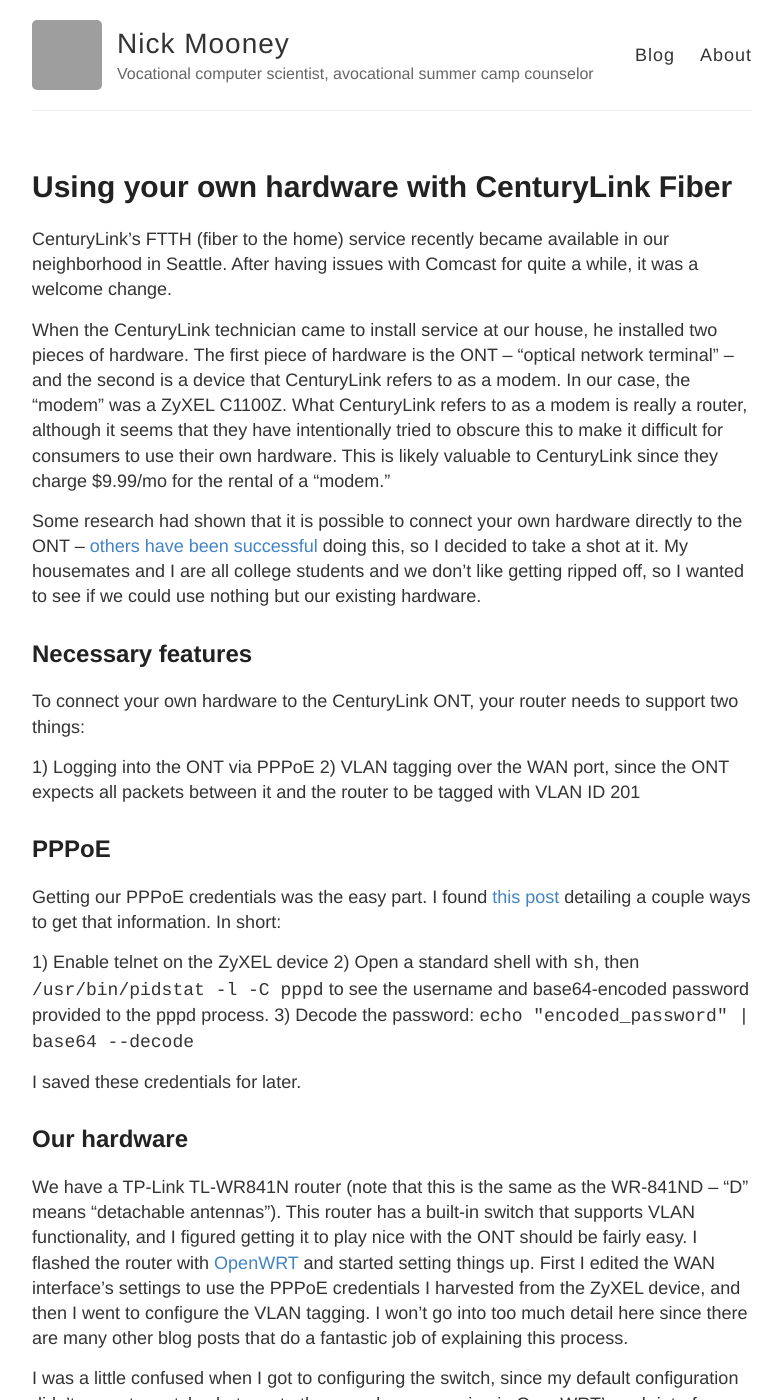
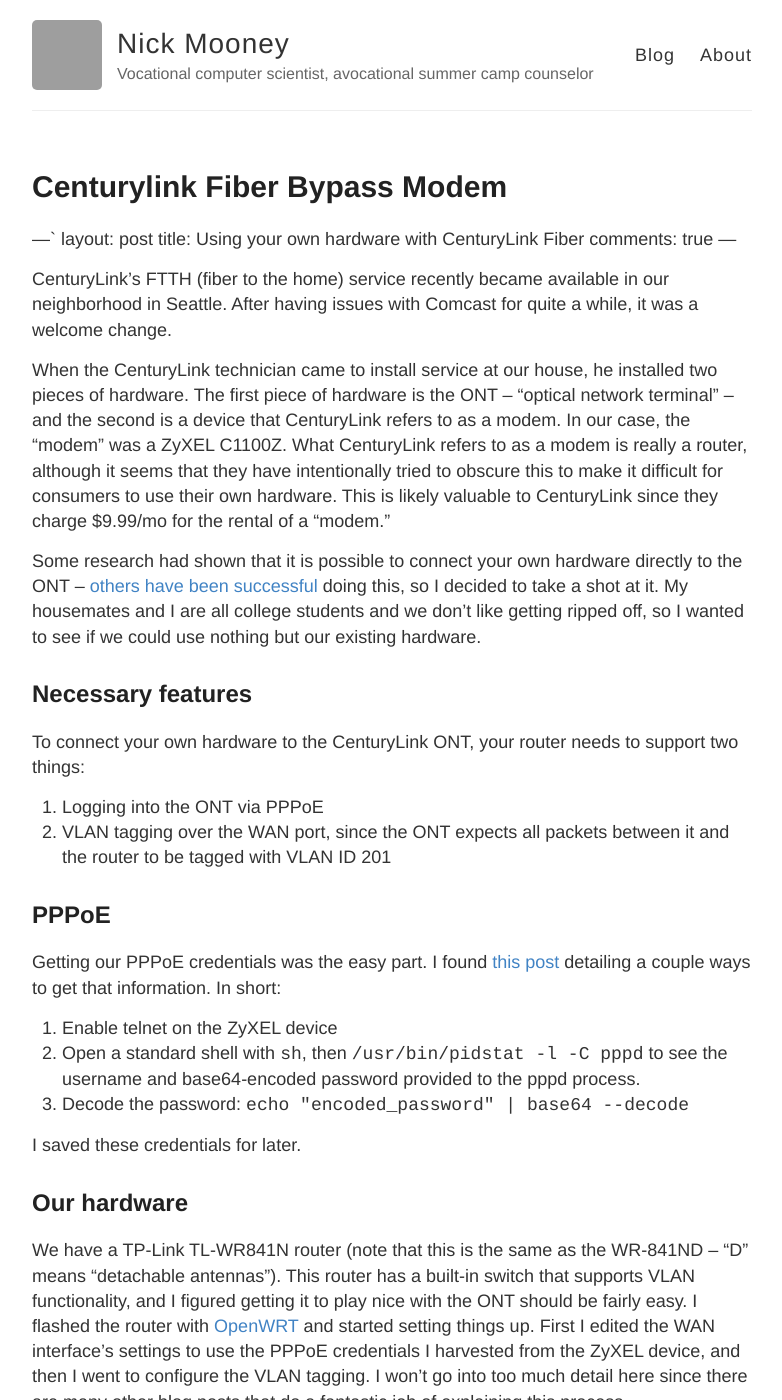
Before and after one commit to nickmooney/nickmooney.github.io, a Jekyll site: the page built from _posts/2016-12-23-centurylink-fiber-bypass-modem.md, in a window 1280 px wide and 1400 px high. Shown: the whole window, without its empty margins (248-1030 px from the left). Built offline with Jekyll 4.4.1, drawn with Linux system fonts in a browser that asks for light colours; our own code applies the rules of GitHub Pages for plain Markdown files; comment, search, counter and statistics services are not loaded; grey boxes are pictures that could not be loaded.

Commit message:
Fix list syntax

```diff
--- a/_posts/2016-12-23-centurylink-fiber-bypass-modem.md
+++ b/_posts/2016-12-23-centurylink-fiber-bypass-modem.md
@@ -1,4 +1,4 @@
----
+---`
 layout: post
 title: Using your own hardware with CenturyLink Fiber
 comments: true
@@ -14,16 +14,16 @@
 ------------------
 To connect your own hardware to the CenturyLink ONT, your router needs to support two things:
 
-  1) Logging into the ONT via PPPoE
-  2) VLAN tagging over the WAN port, since the ONT expects all packets between it and the router to be tagged with VLAN ID 201
+1. Logging into the ONT via PPPoE
+2. VLAN tagging over the WAN port, since the ONT expects all packets between it and the router to be tagged with VLAN ID 201
 
 PPPoE
 -----
 Getting our PPPoE credentials was the easy part. I found [this post](https://n8henrie.com/2015/01/how-to-find-your-centurylink-ppp-password-on-a-zyxel-c1000z-modem/) detailing a couple ways to get that information. In short:
 
-  1) Enable telnet on the ZyXEL device
-  2) Open a standard shell with `sh`, then `/usr/bin/pidstat -l -C pppd` to see the username and base64-encoded password provided to the pppd process.
-  3) Decode the password: `echo "encoded_password" | base64 --decode`
+1. Enable telnet on the ZyXEL device
+2. Open a standard shell with `sh`, then `/usr/bin/pidstat -l -C pppd` to see the username and base64-encoded password provided to the pppd process.
+3. Decode the password: `echo "encoded_password" | base64 --decode`
 
 I saved these credentials for later.
 
```
